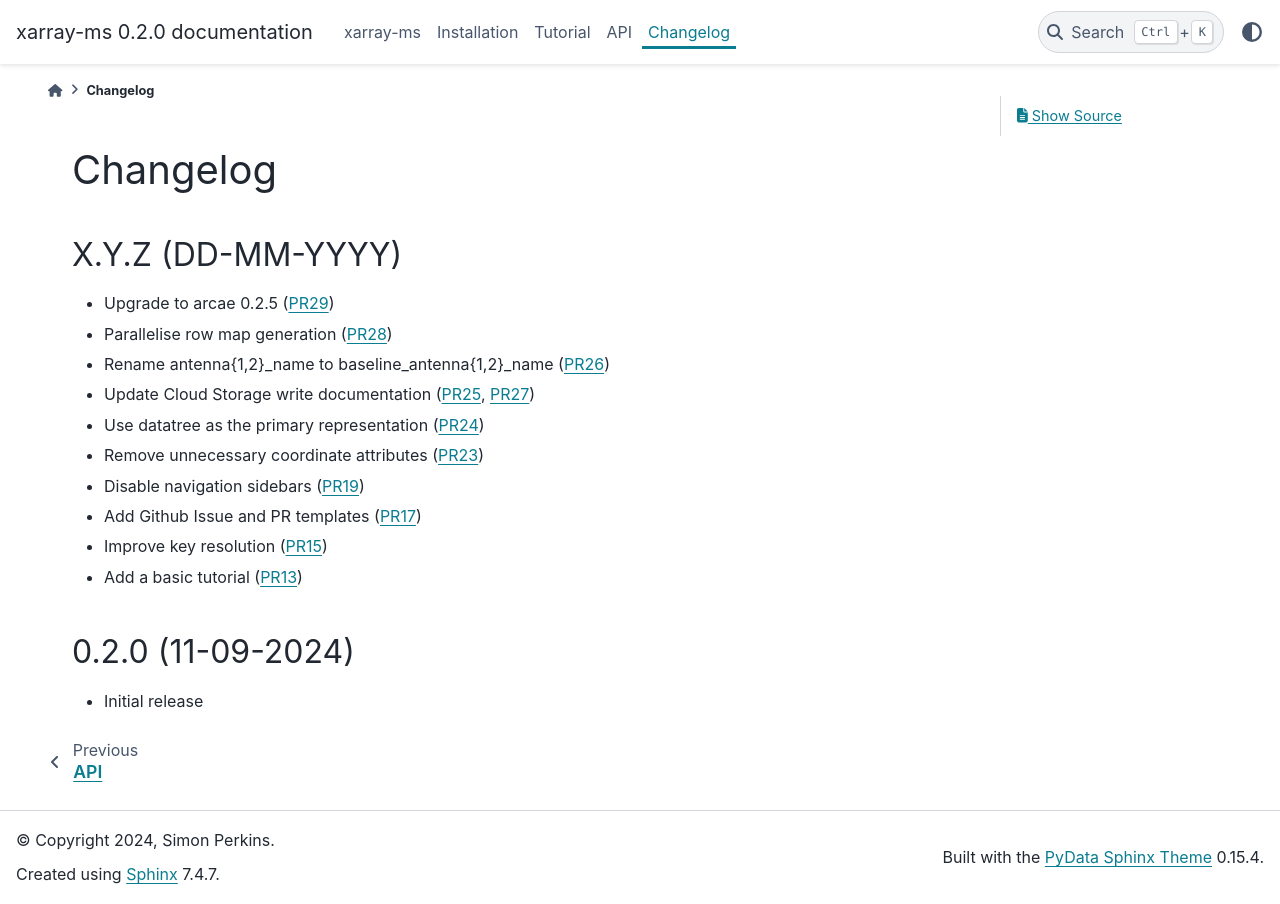
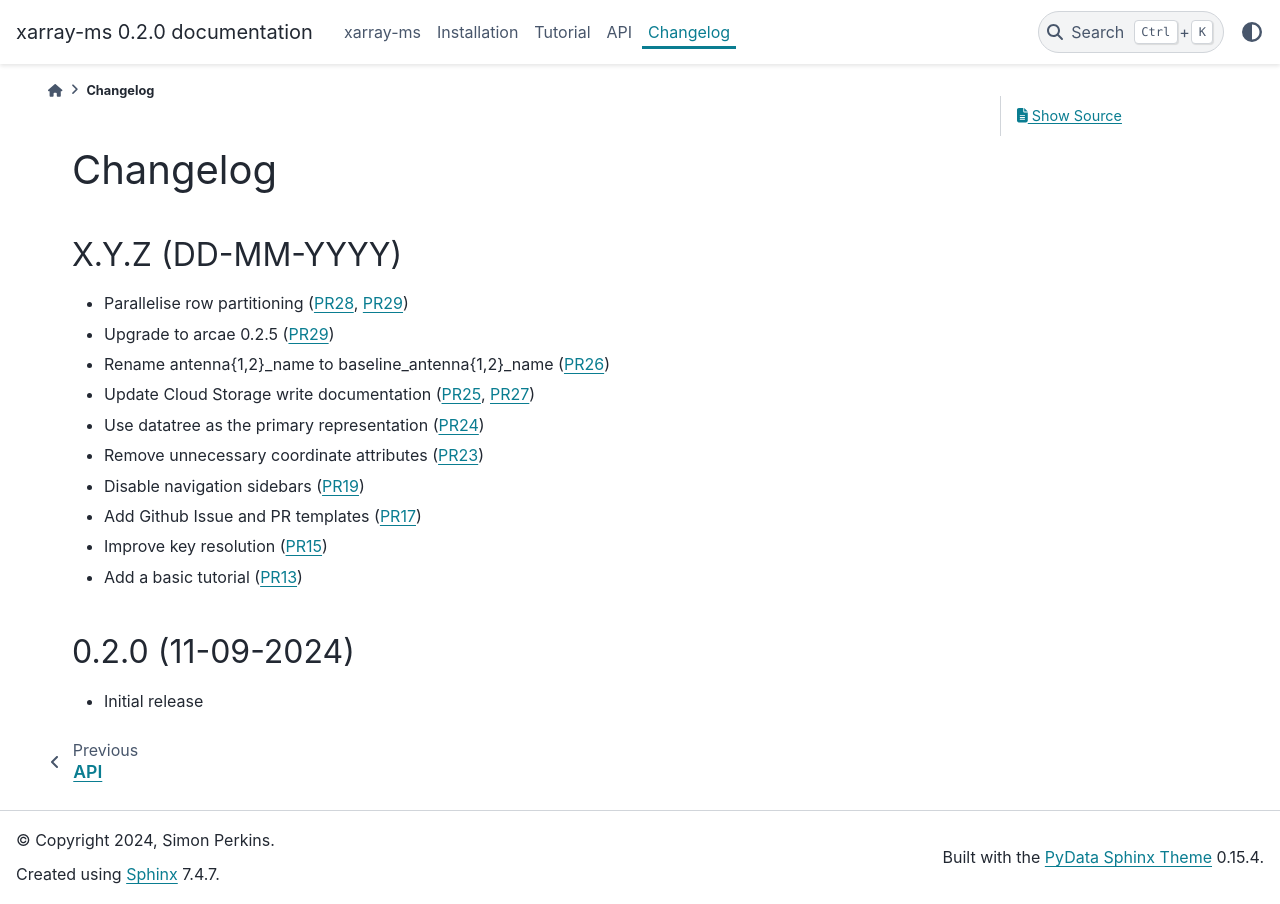
Before and after one commit to ratt-ru/xarray-ms, a Sphinx documentation site: the page built from doc/source/changelog.rst, in a window 1280 px wide. Built offline with Sphinx 7.4.7 and the PyData theme 0.15.4, drawn with Linux system fonts in a browser that asks for light colours.

Commit message:
[skip ci] Update changelog

```diff
--- a/doc/source/changelog.rst
+++ b/doc/source/changelog.rst
@@ -5,8 +5,8 @@ Changelog
 
 X.Y.Z (DD-MM-YYYY)
 ------------------
+* Parallelise row partitioning (:pr:`28`, :pr:`29`)
 * Upgrade to arcae 0.2.5 (:pr:`29`)
-* Parallelise row map generation (:pr:`28`)
 * Rename antenna{1,2}_name to baseline_antenna{1,2}_name (:pr:`26`)
 * Update Cloud Storage write documentation (:pr:`25`, :pr:`27`)
 * Use datatree as the primary representation (:pr:`24`)
```
